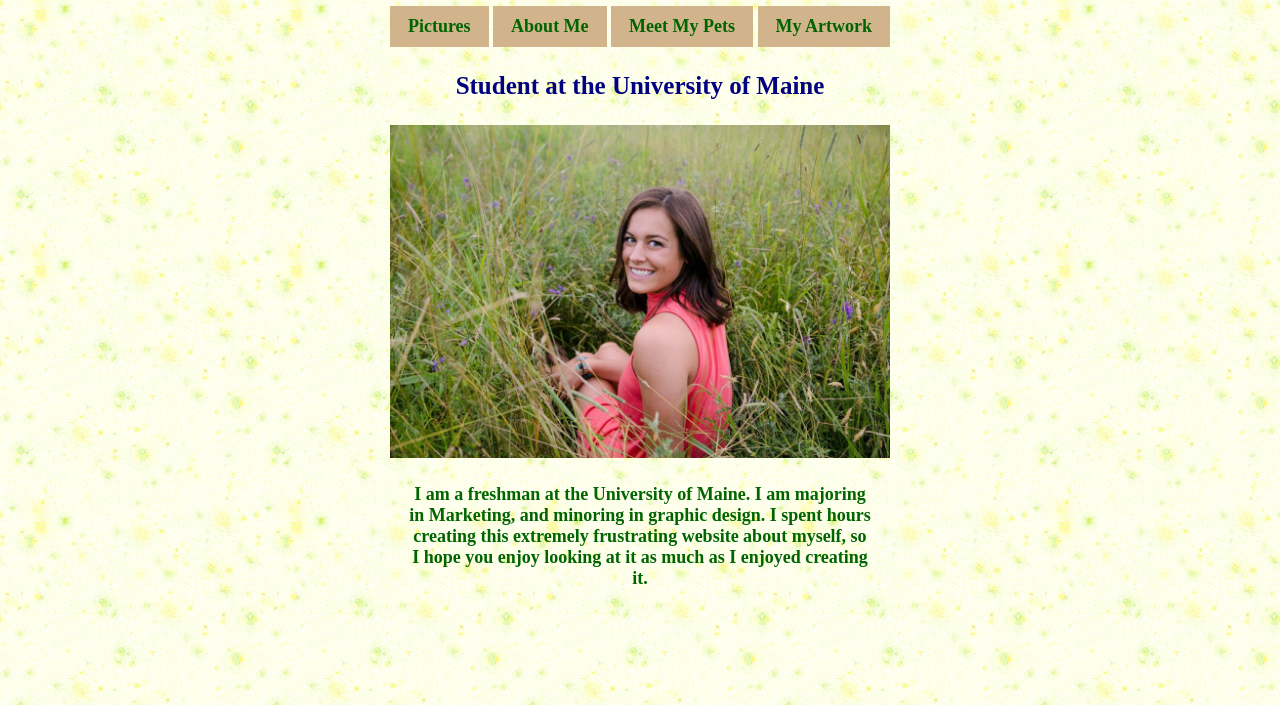
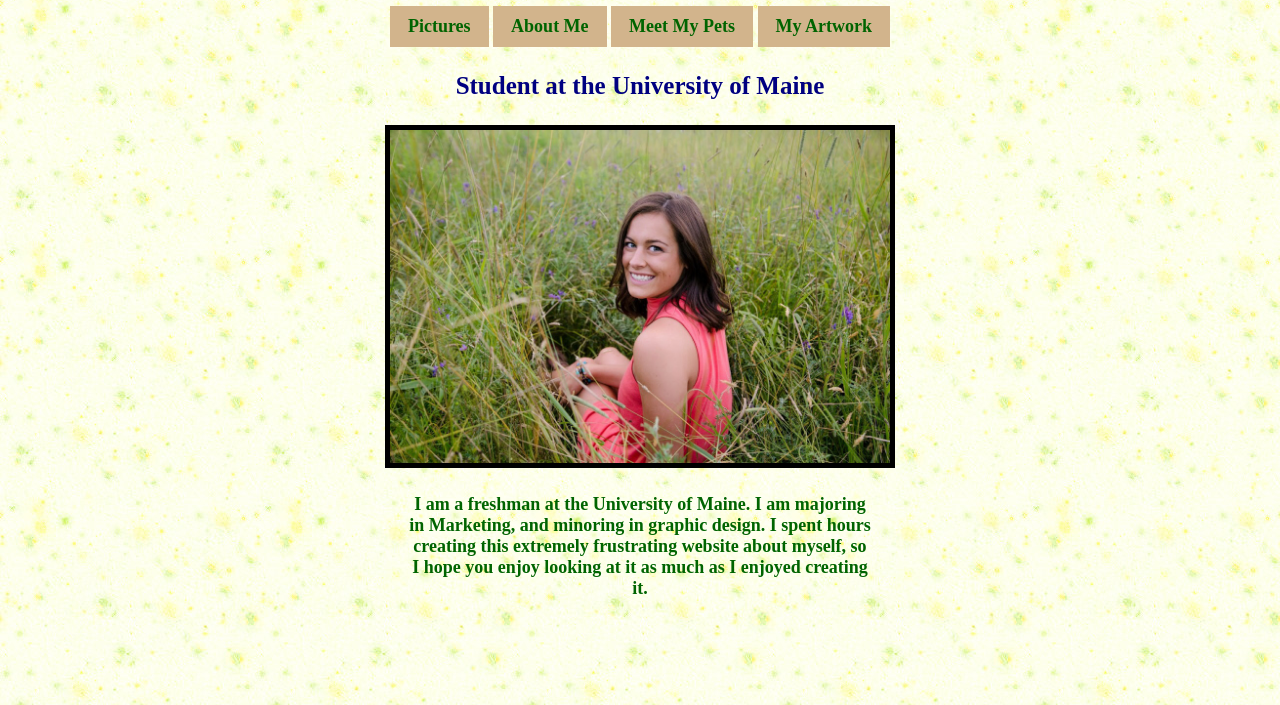
Before and after one commit to emilyperleyy/emilyperleyy.github.io, a plain HTML site: page index.html in a window 1280 px wide. Shown: the part 95-800 px from the top of the page. Drawn offline with Linux system fonts and the light colour scheme.

Commit message:
Update index.html

```diff
--- a/index.html
+++ b/index.html
@@ -74,7 +74,7 @@ a:hover, a:active {
 		<h3>Student at the University of Maine</h3>
 
 <h4>
-	<IMG SRC= "IMG_0297.JPG" width="500">
+	<IMG SRC= "IMG_0297.JPG" width="500" border="5px" color="tan">
 </h4>
 <body background="abstract-paper-like-background-with-stains.jpg">
 
```
